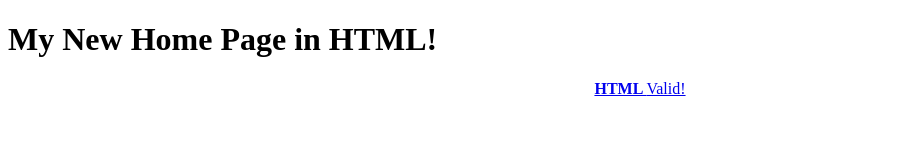
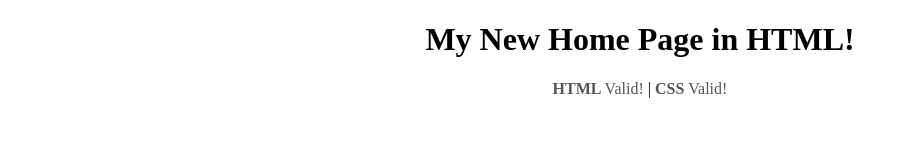
Before and after one commit to Shallonvaye/website, a plain HTML site: page index.html in a window 1280 px wide. Shown: the whole page, without its empty margins (0-907 px from the left). Drawn offline with Linux system fonts and the light colour scheme.

Commit message:
Add files via upload

```diff
--- a/index.html
+++ b/index.html
@@ -2,15 +2,34 @@
 <html lang="en">
 <head>
 <meta charset="utf-8">
-<title>My New Home Page in HTML! </title>
+<title>Title</title>
+<style>
+h1, footer {
+    text-align: center;
+}
+footer>a, footer>a:visited {
+    text-decoration: none;
+    color: #555;
+}
+</style>
+<script>
+function init() {
+  var loc = window.location.href;
+  var HTMLvalidLinkStr = 'http://validator.w3.org/check?uri=' + loc;
+  var CSSvalidLinkStr = 'http://jigsaw.w3.org/css-validator/validator?uri=' +
+                        loc + '?profile=css3';
+  document.getElementById("vLink1").setAttribute("href", HTMLvalidLinkStr);
+  document.getElementById("vLink2").setAttribute("href", CSSvalidLinkStr);
+}
+window.onload = init;
+</script>
 </head>
 <body>
-<!--content starts below here -->
 <h1>My New Home Page in HTML!</h1>
-<!--content ends above here -->
-<footer style="text-align: center;">
-<a href="http://validator.w3.org/check/referer">
-<strong> HTML </strong> Valid! </a>
+
+<footer>
+<a id="vLink1"><strong> HTML </strong> Valid! </a> |
+<a id="vLink2"><strong> CSS </strong> Valid! </a>
 </footer>
 </body>
 </html>
```
